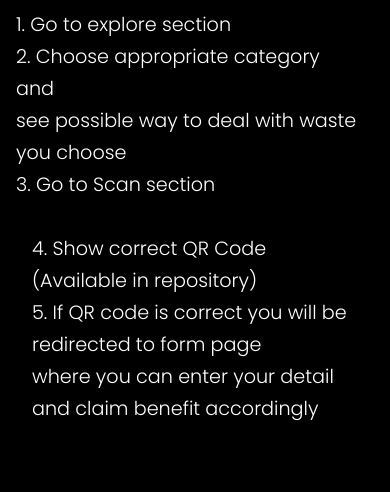
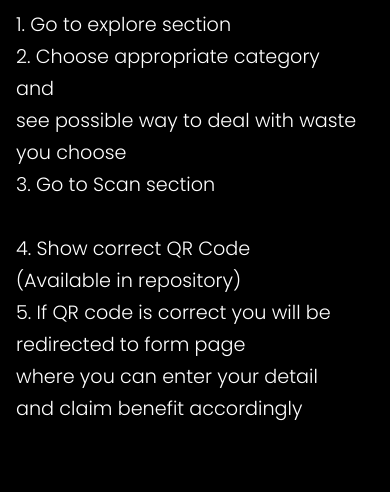
Before and after one commit to prakhardubey2002/Youthsavernec, a PHP site: page /index.html in a window 390 px wide. Shown: the part 2393-2885 px from the top of the page. Run offline with PHP 8.4, Linux system fonts and the light colour scheme; some libraries are stand-ins or nearby versions.

Commit message:
Update style.css

```diff
--- a/style.css
+++ b/style.css
@@ -203,7 +203,6 @@ footer{
 
     }
     .mainw .flexo .wer {
-        margin-left: 1rem;
         margin-right: 1rem;
     }
 }
```
